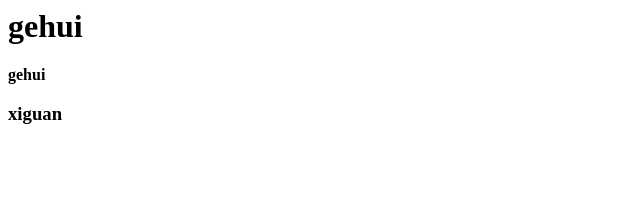
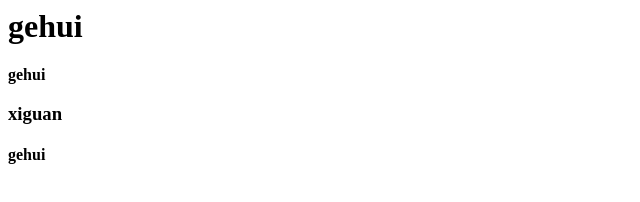
Before and after one commit to GEHUI-GEHUI/project_01, a plain HTML site: page index.html in a window 1280 px wide. Shown: the full height of the page, 0-640 px from the left. Drawn offline with Linux system fonts and the light colour scheme.

Commit message:
已修改index.html文件

```diff
--- a/index.html
+++ b/index.html
@@ -9,5 +9,6 @@
     <h1>gehui</h1>
     <strong>gehui</strong>
     <h3>xiguan</h3>
+    <h4>gehui</h4>
 </body>
 </html>
```
